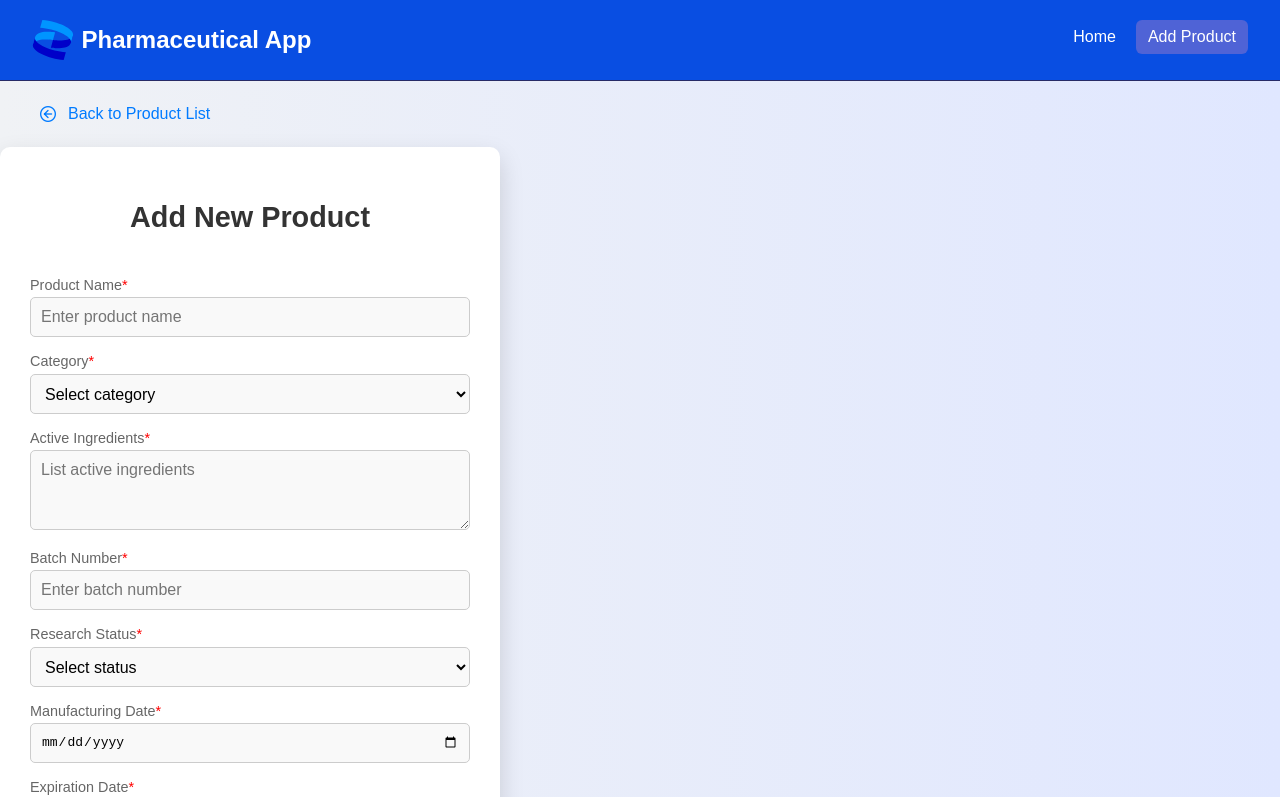
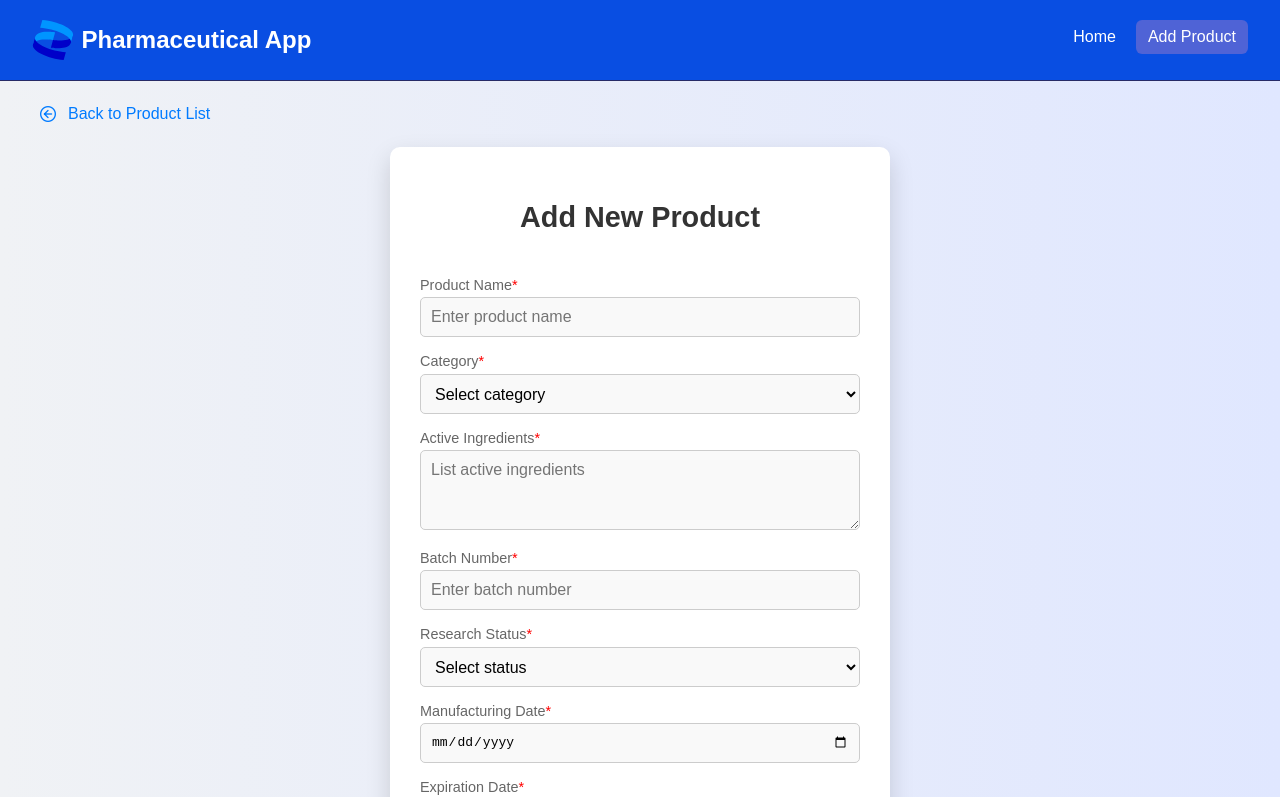
Before and after one commit to StylianosNikopoulos/PharmaceuticalAppFrontend, a Vue app: page /products/add in a window 1280 px wide. Shown: the top 797 px of the page. Built offline with nearby package versions, Linux system fonts and the light colour scheme.

Commit message:
fix style from AddProductComponent

```diff
--- a/src/components/AddProductComponent.vue
+++ b/src/components/AddProductComponent.vue
@@ -224,6 +224,14 @@ export default {
 </script>
 
 <style scoped>
+
+.container {
+  display: flex;
+  justify-content: center;
+  align-items: center;
+  min-height: 100vh;
+}
+
 .add-product-section {
   padding: 2rem 0;
 }
```
